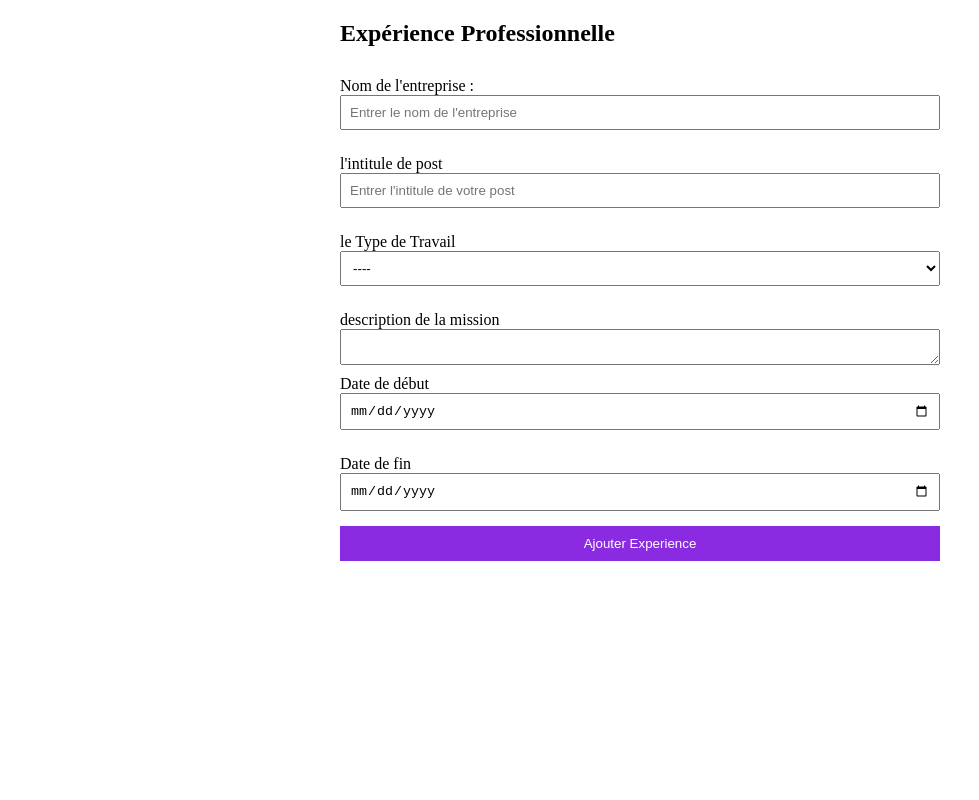
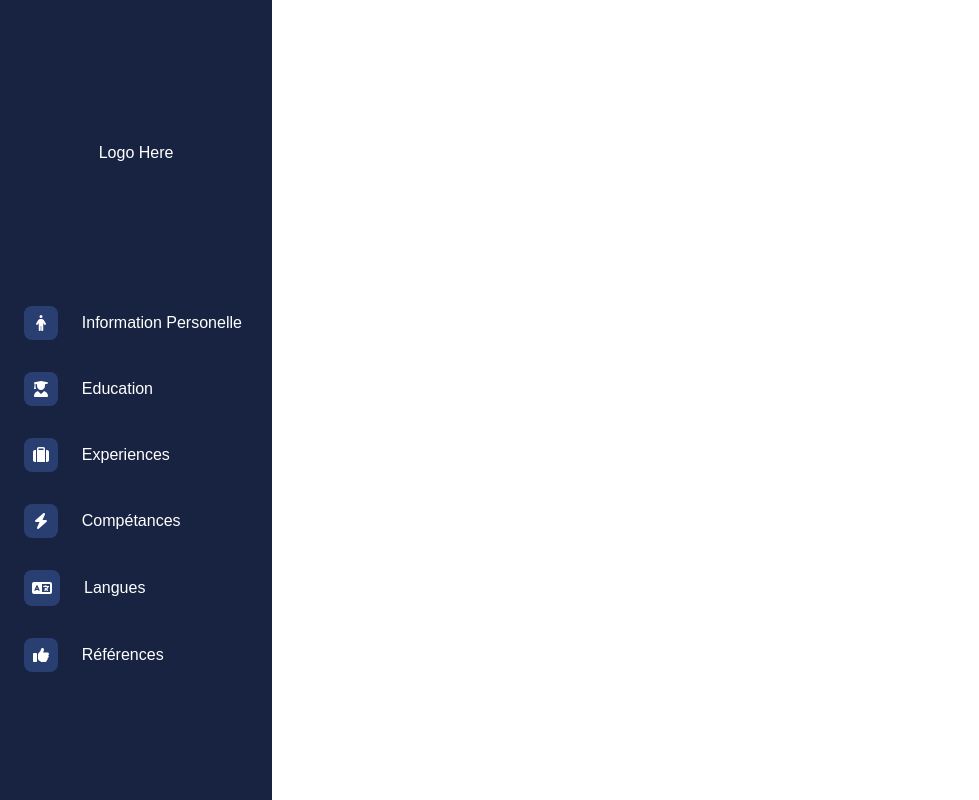
Before and after one commit to SihamAlouani/CVGenerateur, a React (Vite) app: page / in a window 1280 px wide. Shown: the whole page, without its empty margins (0-979 px from the left). Built offline with nearby package versions, Linux system fonts and the light colour scheme.

Commit message:
modifier

```diff
--- a/package.json
+++ b/package.json
@@ -10,8 +10,12 @@
     "preview": "vite preview"
   },
   "dependencies": {
+    "@fortawesome/fontawesome-svg-core": "^6.5.1",
+    "@fortawesome/free-solid-svg-icons": "^6.5.1",
+    "@fortawesome/react-fontawesome": "^0.2.0",
     "react": "^18.2.0",
-    "react-dom": "^18.2.0"
+    "react-dom": "^18.2.0",
+    "react-router-dom": "^6.21.1"
   },
   "devDependencies": {
     "@types/react": "^18.2.43",
--- a/src/App.jsx
+++ b/src/App.jsx
@@ -1,12 +1,39 @@
-import React from 'react'
-import WorkExperience from './features/WorkExperience'
+import { useEffect, useState } from "react"
+
+import Sidebar from "./components/Sidebar"
+import "./assets/style/sidebar.css"
+
+import CustomRoute from "./components/CustomRoute"
+import WorkExperience from "./features/WorkExperience"
 function App() {
-
+  const [count, setCount] = useState(0)
+  const [page, setPage] = useState("")
 
   return (
-    <>
-      <WorkExperience/>
-    </>
+    <div className="app">
+      {/* routes */}
+      <Sidebar setPage={setPage} page={page} />
+      <div className="content">
+        <CustomRoute path="Information Personelle" page={page}>
+          <h1>this is Info Personelle</h1>
+        </CustomRoute>
+        <CustomRoute path="Education" page={page}>
+          <h1>this is Education </h1>
+        </CustomRoute>
+        <CustomRoute path="Experiences" page={page}>
+          <WorkExperience></WorkExperience>
+        </CustomRoute>
+        <CustomRoute path="Compétances" page={page}>
+          <h1>this is Compétances </h1>
+        </CustomRoute>
+        <CustomRoute path="Langues" page={page}>
+          <h1>this is Langues </h1>
+        </CustomRoute>
+        <CustomRoute path="Références" page={page}>
+          <h1>this is Références </h1>
+        </CustomRoute>
+      </div>
+    </div>
   )
 }
 
--- /dev/null
+++ b/src/assets/style/sidebar.css
@@ -0,0 +1,102 @@
+* {
+  margin: 0;
+  padding: 0;
+  box-sizing: border-box;
+  font-family: sans-serif;
+}
+a {
+  text-decoration: none;
+  color: inherit;
+}
+
+:root {
+  --primary: #172340;
+  --secondary: #1f2f55;
+  --secondary-light: #293f71;
+  --scroll: #364a79;
+}
+.app {
+  display: grid;
+  grid-template-columns: 1fr 5fr;
+}
+/* sidebar style  */
+
+.sidebar {
+  color: white;
+  background: var(--primary);
+
+  position: relative;
+  top: 0;
+  bottom: 0;
+  left: 0;
+  display: flex;
+  flex-direction: column;
+  /* background-color: red; */
+  justify-content: center;
+  align-items: center;
+  height: 100vh;
+  gap: 6rem;
+}
+
+.sidebar .logo {
+  display: flex;
+  align-items: center;
+  justify-content: center;
+  /* background-color: blue; */
+  padding: 2rem;
+}
+.sidebar .navigation-bar {
+  display: grid;
+
+  width: 100%;
+}
+.sidebar .navigation-bar::-webkit-scrollbar {
+  width: 7px;
+}
+.sidebar .navigation-bar::-webkit-scrollbar-thumb {
+  background-color: var(--scroll);
+}
+
+.sidebar .navigation-bar .navigation-item {
+  /* display: grid; */
+  display: flex;
+  align-content: center;
+  cursor: pointer;
+  grid-template-columns: repeat(2, 1fr);
+  white-space: nowrap;
+  gap: 1.5rem;
+  padding: 1rem 1.5rem;
+  position: relative;
+}
+
+.sidebar .navigation-bar .navigation-item:hover,
+.sidebar .navigation-bar .navigation-item.true {
+  background: var(--secondary);
+}
+
+.sidebar .navigation-bar .navigation-item .navigation-item-icon {
+  background: var(--secondary-light);
+  color: var(gray);
+  padding: 0.5rem;
+  display: flex;
+  align-items: center;
+  justify-content: center;
+  border-radius: 0.5rem;
+  width: 40px;
+  aspect-ratio: 1;
+}
+
+.sidebar .navigation-bar .navigation-item .navigation-item-name {
+  display: flex;
+  width: 100%;
+  justify-content: flex-start;
+  align-items: center;
+  /* background-color: red; */
+}
+
+.route {
+  display: none;
+}
+.route[data-visible="true"] {
+  display: unset;
+}
--- /dev/null
+++ b/src/components/CustomRoute.jsx
@@ -0,0 +1,7 @@
+export default function CustomRoute({ page, path, children }) {
+  return (
+    <div className="route" data-visible={path == page}>
+      {children}
+    </div>
+  )
+}
--- /dev/null
+++ b/src/components/SideBarItem.jsx
@@ -0,0 +1,14 @@
+import { FontAwesomeIcon } from "@fortawesome/react-fontawesome"
+export default function SideBarItem({ icon, title, setPage, page }) {
+  return (
+    <div
+      onClick={() => setPage(title)}
+      className={`navigation-item ${page == title}`}
+    >
+      <span className="navigation-item-icon">
+        <FontAwesomeIcon icon={icon}></FontAwesomeIcon>
+      </span>
+      <span className="navigation-item-name">{title}</span>
+    </div>
+  )
+}
--- /dev/null
+++ b/src/components/Sidebar.jsx
@@ -0,0 +1,47 @@
+import {
+  faBolt,
+  faLanguage,
+  faPerson,
+  faSuitcase,
+  faThumbsUp,
+  faUserGraduate,
+} from "@fortawesome/free-solid-svg-icons"
+
+import SideBarItem from "./SideBarItem"
+
+export default function Sidebar({ setPage, page }) {
+  const sidebarItems = [
+    {
+      title: "Information Personelle",
+      icon: faPerson,
+    },
+    {
+      title: "Education",
+      icon: faUserGraduate,
+    },
+    { title: "Experiences", icon: faSuitcase },
+    { title: "Compétances", icon: faBolt },
+    { title: "Langues", icon: faLanguage },
+    { title: "Références", icon: faThumbsUp },
+  ]
+  return (
+    <nav className="sidebar">
+      <section className="logo">
+        <div>Logo Here</div>
+      </section>
+
+      <section className="navigation-bar">
+        {sidebarItems.map(({ title, icon }) => {
+          return (
+            <SideBarItem
+              page={page}
+              title={title}
+              icon={icon}
+              setPage={setPage}
+            />
+          )
+        })}
+      </section>
+    </nav>
+  )
+}
--- a/src/main.jsx
+++ b/src/main.jsx
@@ -1,10 +1,6 @@
-import React from 'react'
-import ReactDOM from 'react-dom/client'
-import App from './App.jsx'
+import React from "react"
+import ReactDOM from "react-dom/client"
+import App from "./App.jsx"
 
 
-ReactDOM.createRoot(document.getElementById('root')).render(
-  <React.StrictMode>
-    <App />
-  </React.StrictMode>,
-)
+ReactDOM.createRoot(document.getElementById("root")).render(<App />)
```
Also changed, not shown: src/features/WorkExperience.jsx (+1 -165 lines), 1 other file (tests, documents, lock files or other folders).
